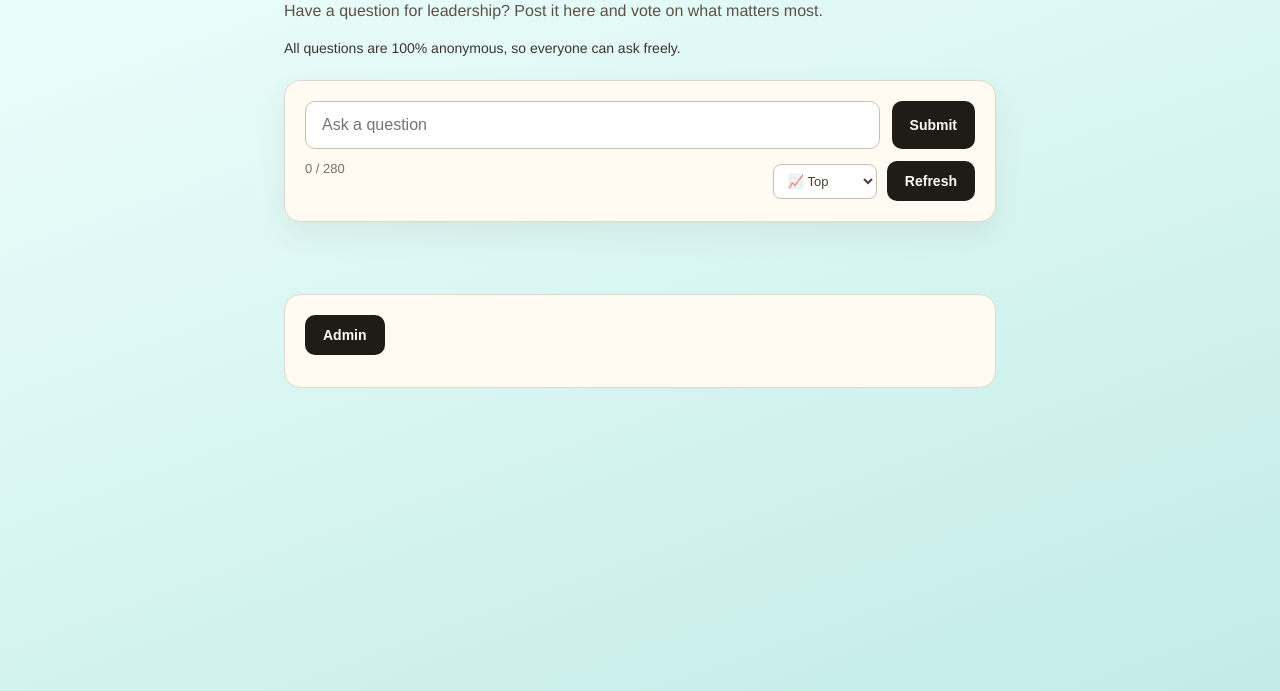
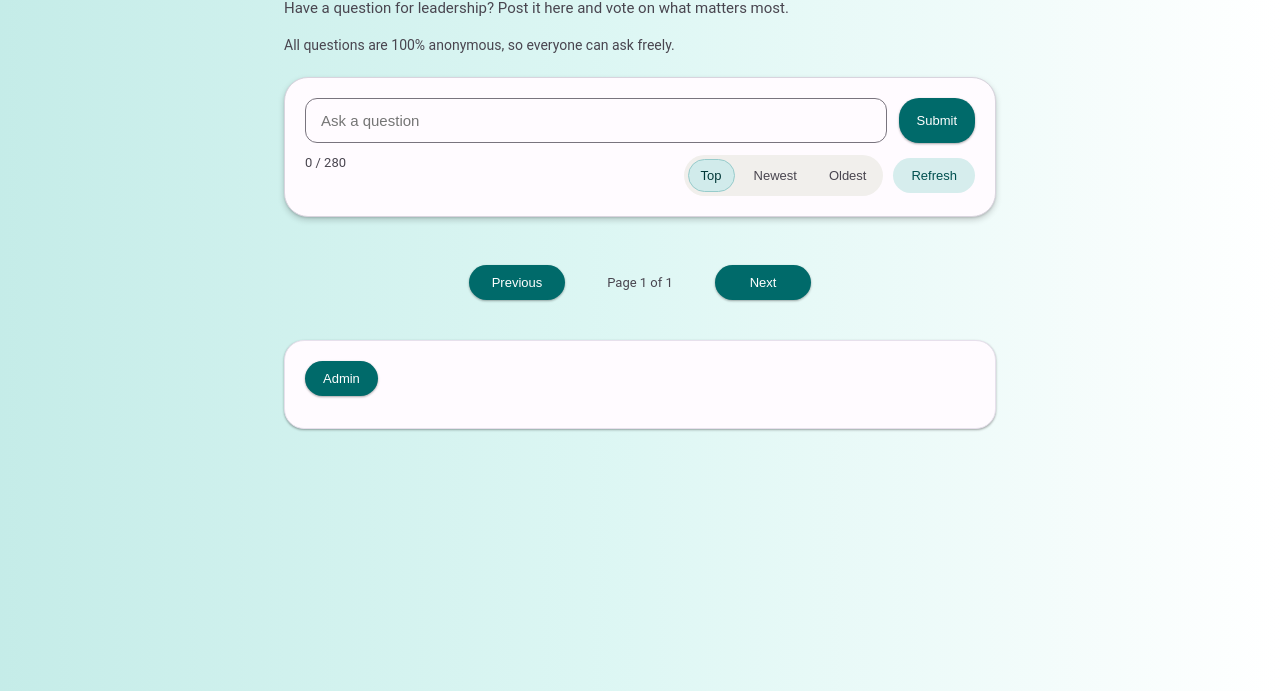
Before and after one commit to Frobinson6722/questions-app, a website: page public/index.html in a window 1280 px wide. Shown: the part 109-800 px from the top of the page. Drawn offline with Linux system fonts and the light colour scheme; no server answers.

Commit message:
Apply Material-style UI audit and cleaner sort controls

```diff
--- a/public/app.js
+++ b/public/app.js
@@ -4,7 +4,10 @@ const list = document.getElementById("questions");
 const template = document.getElementById("question-item-template");
 const refreshBtn = document.getElementById("refresh-btn");
 const charCount = document.getElementById("char-count");
-const sortSelect = document.getElementById("sort-select");
+const sortButtons = Array.from(document.querySelectorAll(".sort-chip"));
+const prevPageBtn = document.getElementById("prev-page-btn");
+const nextPageBtn = document.getElementById("next-page-btn");
+const pageLabel = document.getElementById("page-label");
 const adminLoginForm = document.getElementById("admin-login-form");
 const adminUsernameInput = document.getElementById("admin-username");
 const adminPasswordInput = document.getElementById("admin-password");
@@ -19,6 +22,9 @@ let refreshTimer = null;
 let isRefreshing = false;
 let adminToken = localStorage.getItem("adminToken");
 let voteStates = JSON.parse(localStorage.getItem("voteStates") || "{}");
+let currentPage = 1;
+const pageSize = 20;
+let currentSort = "top";
 
 function setCharCount() {
   charCount.textContent = `${input.value.length} / 280`;
@@ -28,16 +34,38 @@ async function fetchQuestions() {
   if (isRefreshing) return;
   isRefreshing = true;
   try {
-    const sort = sortSelect?.value || "top";
-    const response = await fetch(`/questions?sort=${encodeURIComponent(sort)}`);
+    const query = new URLSearchParams({
+      sort: currentSort,
+      page: String(currentPage),
+      limit: String(pageSize),
+    });
+    const response = await fetch(`/questions?${query.toString()}`);
     if (!response.ok) throw new Error("Failed to load questions");
-    const questions = await response.json();
-    renderQuestions(questions);
+    const payload = await response.json();
+    renderQuestions(payload.items || []);
+    updatePagination(payload.page || 1, payload.totalPages || 1, payload.totalItems || 0);
   } catch (error) {
     console.error(error);
   } finally {
     isRefreshing = false;
   }
+}
+
+function updatePagination(page, totalPages, totalItems) {
+  currentPage = Math.max(1, page);
+  const safeTotalPages = Math.max(1, totalPages);
+  pageLabel.textContent = `Page ${currentPage} of ${safeTotalPages} (${totalItems})`;
+  prevPageBtn.disabled = currentPage <= 1;
+  nextPageBtn.disabled = currentPage >= safeTotalPages;
+}
+
+function setSort(sort) {
+  currentSort = sort;
+  sortButtons.forEach((button) => {
+    const isActive = button.dataset.sort === sort;
+    button.classList.toggle("active", isActive);
+    button.setAttribute("aria-pressed", String(isActive));
+  });
 }
 
 function renderQuestions(questions) {
@@ -149,6 +177,7 @@ form.addEventListener("submit", async (event) => {
     await submitQuestion(text);
     input.value = "";
     setCharCount();
+    currentPage = 1;
     await fetchQuestions();
   } catch (error) {
     alert(error.message);
@@ -213,7 +242,24 @@ list.addEventListener("click", async (event) => {
 
 refreshBtn.addEventListener("click", fetchQuestions);
 input.addEventListener("input", setCharCount);
-sortSelect.addEventListener("change", fetchQuestions);
+sortButtons.forEach((button) => {
+  button.addEventListener("click", () => {
+    const sort = button.dataset.sort || "top";
+    if (sort === currentSort) return;
+    setSort(sort);
+    currentPage = 1;
+    fetchQuestions();
+  });
+});
+prevPageBtn.addEventListener("click", () => {
+  if (currentPage <= 1) return;
+  currentPage -= 1;
+  fetchQuestions();
+});
+nextPageBtn.addEventListener("click", () => {
+  currentPage += 1;
+  fetchQuestions();
+});
 
 adminLoginForm.addEventListener("submit", async (event) => {
   event.preventDefault();
@@ -253,6 +299,7 @@ adminClearBtn.addEventListener("click", async () => {
   if (!confirmClear) return;
   try {
     await adminClear();
+    currentPage = 1;
     await fetchQuestions();
   } catch (error) {
     setAdminStatus(error.message, true);
@@ -280,6 +327,7 @@ async function loadVersion() {
 }
 
 setCharCount();
+setSort(currentSort);
 fetchQuestions();
 startAutoRefresh();
 loadVersion();
--- a/public/index.html
+++ b/public/index.html
@@ -35,18 +35,23 @@
         <div class="meta">
           <span id="char-count">0 / 280</span>
           <div class="controls">
-            <select id="sort-select" aria-label="Sort questions">
-              <option value="top" selected>📈 Top</option>
-              <option value="newest">🕒 Recent</option>
-              <option value="low">📉 Lowest</option>
-            </select>
-            <button id="refresh-btn" type="button">Refresh</button>
+            <div class="sort-segmented" role="group" aria-label="Sort questions">
+              <button class="sort-chip active" type="button" data-sort="top" aria-pressed="true">Top</button>
+              <button class="sort-chip" type="button" data-sort="newest" aria-pressed="false">Newest</button>
+              <button class="sort-chip" type="button" data-sort="oldest" aria-pressed="false">Oldest</button>
+            </div>
+            <button id="refresh-btn" class="button-tonal" type="button">Refresh</button>
           </div>
         </div>
       </section>
 
       <section>
         <ul id="questions" class="questions"></ul>
+        <div class="pagination" aria-label="Questions pagination">
+          <button id="prev-page-btn" type="button">Previous</button>
+          <span id="page-label" class="page-label">Page 1 of 1</span>
+          <button id="next-page-btn" type="button">Next</button>
+        </div>
       </section>
 
       <section class="admin">
--- a/public/styles.css
+++ b/public/styles.css
@@ -1,8 +1,17 @@
 :root {
   color-scheme: light;
-  font-family: "Space Grotesk", "Helvetica Neue", Helvetica, Arial, sans-serif;
+  font-family: "Roboto", "Segoe UI", "Helvetica Neue", Helvetica, Arial, sans-serif;
   background: #def6f3;
-  color: #1f1c17;
+  color: #1d1b20;
+  --md-primary: #006a6a;
+  --md-on-primary: #ffffff;
+  --md-surface: #fffbff;
+  --md-surface-variant: #f1efec;
+  --md-outline: #79747e;
+  --md-on-surface: #1d1b20;
+  --md-on-surface-variant: #49454f;
+  --md-elevation-1: 0 1px 2px rgba(0, 0, 0, 0.22), 0 1px 3px rgba(0, 0, 0, 0.14);
+  --md-elevation-2: 0 3px 6px rgba(0, 0, 0, 0.18), 0 1px 2px rgba(0, 0, 0, 0.12);
 }
 
 * {
@@ -12,7 +21,9 @@
 body {
   margin: 0;
   min-height: 100vh;
-  background: linear-gradient(160deg, #effffd 0%, #d8f5f2 52%, #c2ebe7 100%);
+  background: linear-gradient(90deg, rgba(194, 235, 231, 0.9) 0%, rgba(220, 247, 244, 0.55) 48%, #ffffff 100%);
+  font-size: 15px;
+  color: var(--md-on-surface);
 }
 
 .app {
@@ -24,18 +35,18 @@ body {
 
 header h1 {
   margin: 0 0 8px;
-  font-size: 48px;
+  font-size: 44px;
   letter-spacing: -0.02em;
 }
 
 .subtitle {
   margin: 0 0 32px;
-  color: #5c5146;
+  color: var(--md-on-surface-variant);
 }
 
 .anon-note {
   margin: -12px 0 24px;
-  color: #3b342d;
+  color: var(--md-on-surface-variant);
   font-size: 14px;
   max-width: 640px;
 }
@@ -50,11 +61,11 @@ header h1 {
 }
 
 .composer {
-  background: #fffaf2;
-  border: 1px solid #e0d7cb;
-  border-radius: 16px;
+  background: var(--md-surface);
+  border: 1px solid #d9d4de;
+  border-radius: 24px;
   padding: 20px;
-  box-shadow: 0 12px 30px rgba(73, 59, 46, 0.08);
+  box-shadow: var(--md-elevation-2);
 }
 
 form {
@@ -64,33 +75,46 @@ form {
 
 input[type="text"] {
   flex: 1;
-  padding: 14px 16px;
-  border-radius: 10px;
-  border: 1px solid #cdbfae;
-  background: #ffffff;
-  font-size: 16px;
+  padding: 13px 15px;
+  border-radius: 12px;
+  border: 1px solid var(--md-outline);
+  background: var(--md-surface);
+  font-size: 15px;
+  color: var(--md-on-surface);
+}
+
+input[type="text"]:focus {
+  outline: 2px solid rgba(0, 106, 106, 0.35);
+  border-color: var(--md-primary);
+  outline-offset: 1px;
 }
 
 button {
   border: none;
-  border-radius: 10px;
-  padding: 12px 18px;
-  background: #1f1c17;
-  color: #fffaf2;
+  border-radius: 20px;
+  padding: 10px 18px;
+  background: var(--md-primary);
+  color: var(--md-on-primary);
   cursor: pointer;
-  font-size: 14px;
-  font-weight: 600;
+  font-size: 13px;
+  font-weight: 500;
+  box-shadow: var(--md-elevation-1);
 }
 
 button:hover {
-  background: #3b342d;
+  filter: brightness(0.97);
+}
+
+button:focus-visible {
+  outline: 2px solid rgba(0, 106, 106, 0.35);
+  outline-offset: 2px;
 }
 
 .meta {
   margin-top: 12px;
   display: flex;
   justify-content: space-between;
-  color: #7a6f63;
+  color: var(--md-on-surface-variant);
   font-size: 13px;
 }
 
@@ -100,14 +124,34 @@ button:hover {
   align-items: center;
 }
 
+.sort-segmented {
+  display: inline-flex;
+  align-items: center;
+  gap: 6px;
+  background: var(--md-surface-variant);
+  border-radius: 999px;
+  padding: 4px;
+}
 
-select {
-  padding: 8px 10px;
-  border-radius: 8px;
-  border: 1px solid #cdbfae;
-  background: #fff;
-  color: #4a4036;
-  font-size: 13px;
+.sort-chip {
+  background: transparent;
+  color: var(--md-on-surface-variant);
+  border-radius: 999px;
+  box-shadow: none;
+  border: 1px solid transparent;
+  padding: 8px 12px;
+}
+
+.sort-chip.active {
+  background: #d1ebeb;
+  color: #003737;
+  border-color: #97cbcb;
+}
+
+.button-tonal {
+  background: #d6eded;
+  color: #004f4f;
+  box-shadow: none;
 }
 
 .questions {
@@ -122,16 +166,16 @@ select {
   display: flex;
   justify-content: space-between;
   gap: 20px;
-  background: #ffffff;
-  border-radius: 14px;
+  background: var(--md-surface);
+  border-radius: 16px;
   padding: 16px 18px;
-  border: 1px solid #e7ded2;
-  box-shadow: 0 10px 24px rgba(73, 59, 46, 0.05);
+  border: 1px solid #e7e0ec;
+  box-shadow: var(--md-elevation-1);
 }
 
 .question .text {
   flex: 1;
-  font-size: 16px;
+  font-size: 15px;
   line-height: 1.4;
 }
 
@@ -145,7 +189,7 @@ select {
 .score {
   font-size: 18px;
   font-weight: 700;
-  color: #1f1c17;
+  color: var(--md-on-surface);
 }
 
 .score.bump-up {
@@ -158,12 +202,13 @@ select {
 
 .vote {
   width: 100%;
-  background: #efe6d9;
-  color: #4a4036;
+  background: #e1f0f0;
+  color: #004f4f;
   display: inline-flex;
   align-items: center;
   justify-content: center;
   gap: 6px;
+  box-shadow: none;
 }
 
 .vote:disabled {
@@ -172,7 +217,7 @@ select {
 }
 
 .vote:hover {
-  background: #e0d4c4;
+  filter: brightness(0.96);
 }
 
 .vote.pulse-up {
@@ -208,8 +253,8 @@ select {
 }
 
 .vote[data-direction="up"] {
-  background: #e6f4ea;
-  color: #245b2a;
+  background: #def4e4;
+  color: #1d5b2d;
 }
 
 .vote[data-direction="up"]:hover {
@@ -217,8 +262,8 @@ select {
 }
 
 .vote[data-direction="down"] {
-  background: #fde8e8;
-  color: #7a2e2e;
+  background: #ffe8e8;
+  color: #7f3030;
 }
 
 .vote[data-direction="down"]:hover {
@@ -240,9 +285,10 @@ select {
 .admin {
   margin-top: 40px;
   padding: 20px;
-  border-radius: 16px;
-  background: #fffaf2;
-  border: 1px solid #e0d7cb;
+  border-radius: 20px;
+  background: var(--md-surface);
+  border: 1px solid #e7e0ec;
+  box-shadow: var(--md-elevation-1);
 }
 
 .admin h2 {
@@ -251,12 +297,12 @@ select {
 
 #admin-toggle {
   margin-bottom: 12px;
-  background: #1f1c17;
-  color: #fffaf2;
+  background: var(--md-primary);
+  color: var(--md-on-primary);
 }
 
 #admin-toggle:hover {
-  background: #3b342d;
+  filter: brightness(0.97);
 }
 
 .admin:not(.open) #admin-login-form,
@@ -283,7 +329,7 @@ select {
 .admin-status {
   margin: 10px 0 0;
   font-size: 13px;
-  color: #5c5146;
+  color: var(--md-on-surface-variant);
 }
 
 .admin-status[data-error="true"] {
@@ -292,12 +338,32 @@ select {
 
 .admin-delete {
   width: 100%;
-  background: #f2d6d2;
-  color: #6c2c2c;
+  background: #ffd9d6;
+  color: #7f2d2a;
+  box-shadow: none;
 }
 
 .admin-delete:hover {
   background: #e7c1bd;
+}
+
+.pagination {
+  margin-top: 16px;
+  display: flex;
+  justify-content: center;
+  align-items: center;
+  gap: 10px;
+}
+
+.pagination button {
+  min-width: 96px;
+}
+
+.page-label {
+  min-width: 130px;
+  text-align: center;
+  color: var(--md-on-surface-variant);
+  font-size: 13px;
 }
 
 @media (max-width: 640px) {
@@ -307,6 +373,15 @@ select {
 
   button {
     width: 100%;
+  }
+
+  .sort-chip,
+  .button-tonal {
+    width: auto;
+  }
+
+  .pagination button {
+    width: auto;
   }
 
   .question {
```
Also changed, not shown: server.js (+25 -5 lines).
